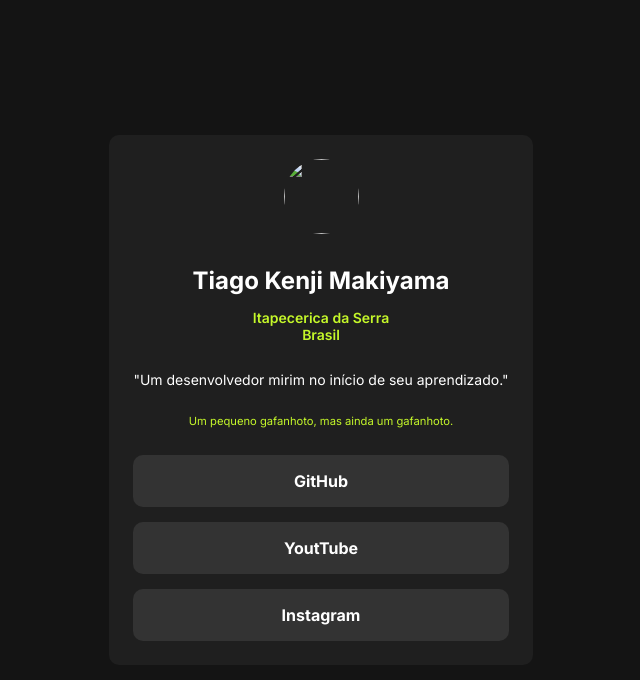
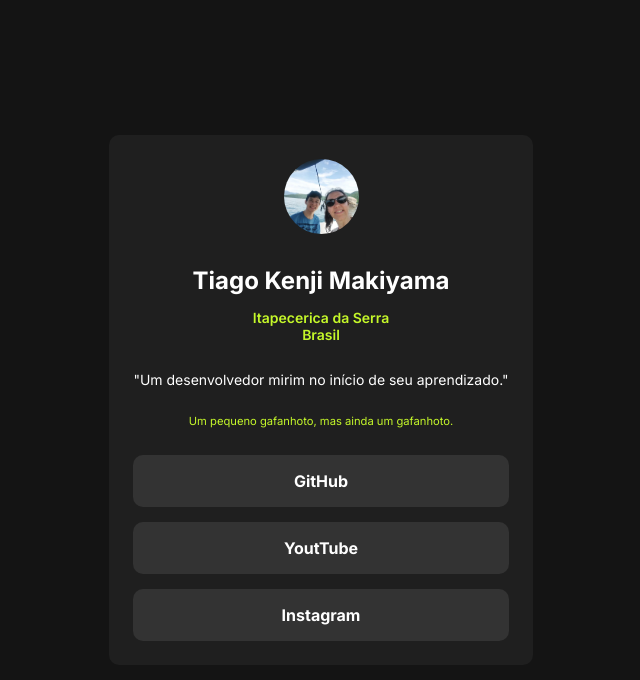
Before and after one commit to TiagoKenjim/Link-Tree, a plain HTML site: page index.html in a window 1280 px wide. Shown: the whole page, without its empty margins (319-959 px from the left). Drawn offline with Linux system fonts and the light colour scheme.

Commit message:
Update index.html

```diff
--- a/index.html
+++ b/index.html
@@ -21,7 +21,7 @@
 <body>
   <div id="Main">
     <div class="card">
-      <img class="avatar-image" src="./assets/images/tiago.jpg" alt="">
+      <img class="avatar-image" src="./assets/img/tiago.jpg" alt="">
       <h2>
         Tiago Kenji Makiyama
       </h2>
```
